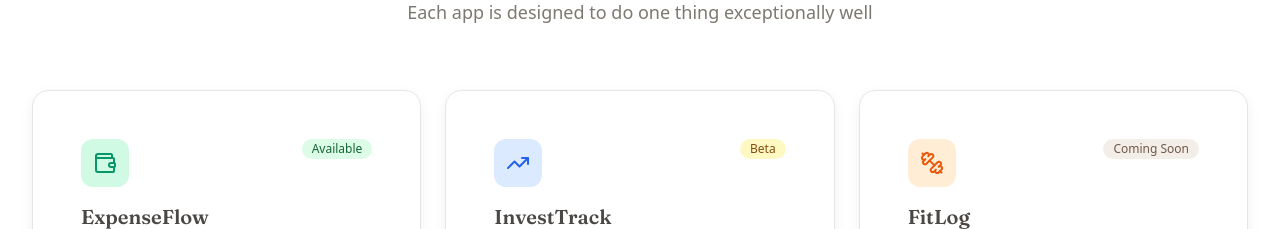
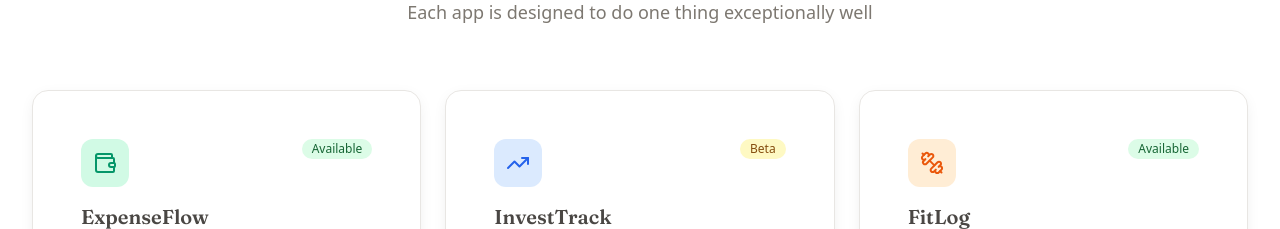
Before and after one commit to diogo-heleno/breathofnow, a Next.js app: page /en in a window 1280 px wide. Shown: the part 960-1189 px from the top of the page. Built offline with nearby package versions, Linux system fonts and the light colour scheme; no server answers.

Commit message:
feat: mark FitLog as available on homepage
Change FitLog (workouts) status from 'comingSoon' to 'available'
on the homepage apps list.

```diff
--- a/src/app/[locale]/page.tsx
+++ b/src/app/[locale]/page.tsx
@@ -70,7 +70,7 @@ export default function HomePage({ params: { locale } }: PageProps) {
       icon: Dumbbell,
       color: 'text-orange-600',
       bgColor: 'bg-orange-100 dark:bg-orange-900/30',
-      status: 'comingSoon' as const,
+      status: 'available' as const,
       appRoute: '/fitlog',
     },
     {
```
